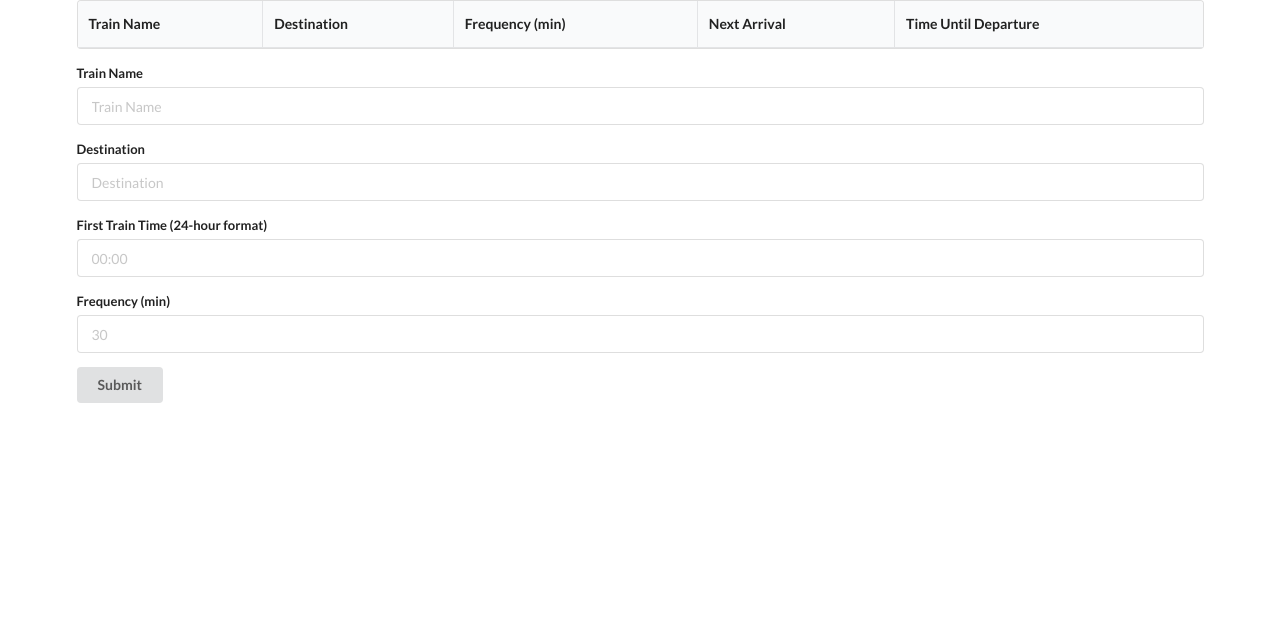
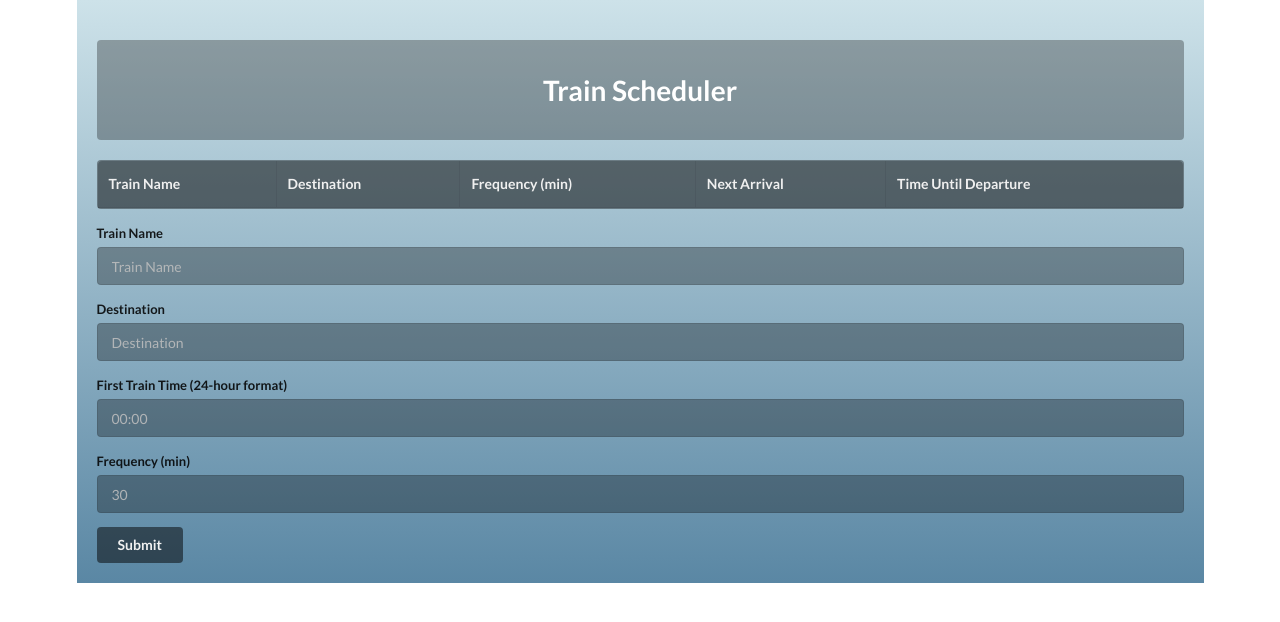
Before and after one commit to adj-dev/train-scheduler, a plain HTML site: page index.html in a window 1280 px wide. Drawn offline with nearby package versions, Linux system fonts and the light colour scheme; no server answers.

Commit message:
Improved UI

```diff
--- a/assets/css/main.css
+++ b/assets/css/main.css
@@ -0,0 +1,65 @@
+/*-------------------------------------------------------*/
+/*-----------------------CONTAINER-----------------------*/
+/*-------------------------------------------------------*/
+
+.container {
+  background: rgb(205,226,233);
+  background: -moz-linear-gradient(180deg, rgba(205,226,233,1) 0%, rgba(90,135,164,1) 100%);
+  background: -webkit-linear-gradient(180deg, rgba(205,226,233,1) 0%, rgba(90,135,164,1) 100%);
+  background: linear-gradient(180deg, rgba(205,226,233,1) 0%, rgba(90,135,164,1) 100%);
+  filter: progid:DXImageTransform.Microsoft.gradient(startColorstr="#cde2e9",endColorstr="#5a87a4",GradientType=1);
+  padding: 20px;
+}
+
+/*-------------------------------------------------------*/
+/*------------------------BANNER-------------------------*/
+/*-------------------------------------------------------*/
+
+.banner {
+  margin: 20px 0;
+  width: 100%;
+  height: 100px;
+  border-radius: 4px;
+  background-color: rgba(0, 0, 0, 0.3);
+  display: flex;
+  align-items: center;
+  background-repeat: no-repeat;
+}
+
+.banner > h1 {
+  width: 100%;
+  text-align: center;
+  color: white;
+}
+
+/*-------------------------------------------------------*/
+/*------------------------TABLE--------------------------*/
+/*-------------------------------------------------------*/
+
+table.ui.celled.table,
+table.ui.celled.table > thead > tr > th {
+  background-color: rgba(0, 0, 0, 0.3);
+  color: rgb(240, 240, 240);
+}
+
+/*-------------------------------------------------------*/
+/*-------------------------FORM--------------------------*/
+/*-------------------------------------------------------*/
+
+form.ui.form > div.field > input.dark {
+  background-color: rgba(0, 0, 0, 0.3);
+  color: rgb(240, 240, 240);
+}
+
+form.ui.form > div.field > input.dark:focus::placeholder {
+  color: rgb(240, 240, 240);
+}
+
+form.ui.form > button.ui.button {
+  background-color: rgba(0, 0, 0, 0.5);
+  color: rgb(240, 240, 240);
+}
+
+form.ui.form > button.ui.button:hover {
+  background-color: rgba(0, 0, 0, 0.3);
+}
--- a/index.html
+++ b/index.html
@@ -22,6 +22,10 @@
 
 <body>
   <div class="ui container">
+    <!-- simple banner -->
+    <div class="banner">
+      <h1>Train Scheduler</h1>
+    </div>
     <!-- table to display train data -->
     <table class="ui celled table">
       <thead>
@@ -41,19 +45,19 @@
     <form class="ui form">
       <div class="field">
         <label>Train Name</label>
-        <input id="train-name" type="text" name="train-name" placeholder="Train Name">
+        <input class="dark" id="train-name" type="text" name="train-name" placeholder="Train Name">
       </div>
       <div class="field">
         <label>Destination</label>
-        <input id="destination" type="text" name="destination" placeholder="Destination">
+        <input class="dark" id="destination" type="text" name="destination" placeholder="Destination">
       </div>
       <div class="field">
         <label>First Train Time (24-hour format)</label>
-        <input id="first-train-time" type="text" name="first-train-time" placeholder="00:00">
+        <input class="dark" id="first-train-time" type="text" name="first-train-time" placeholder="00:00">
       </div>
       <div class="field">
         <label>Frequency (min)</label>
-        <input id="frequency" type="text" name="frequency" placeholder="30">
+        <input class="dark" id="frequency" type="text" name="frequency" placeholder="30">
       </div>
       <button class="ui button" id="submit" type="submit">Submit</button>
     </form>
```
